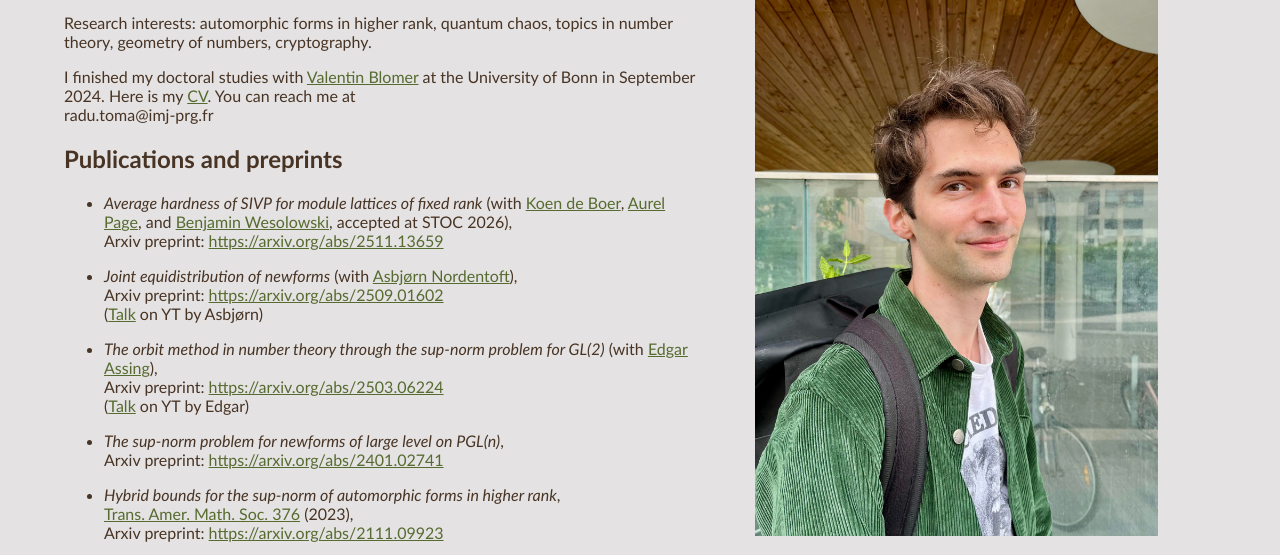
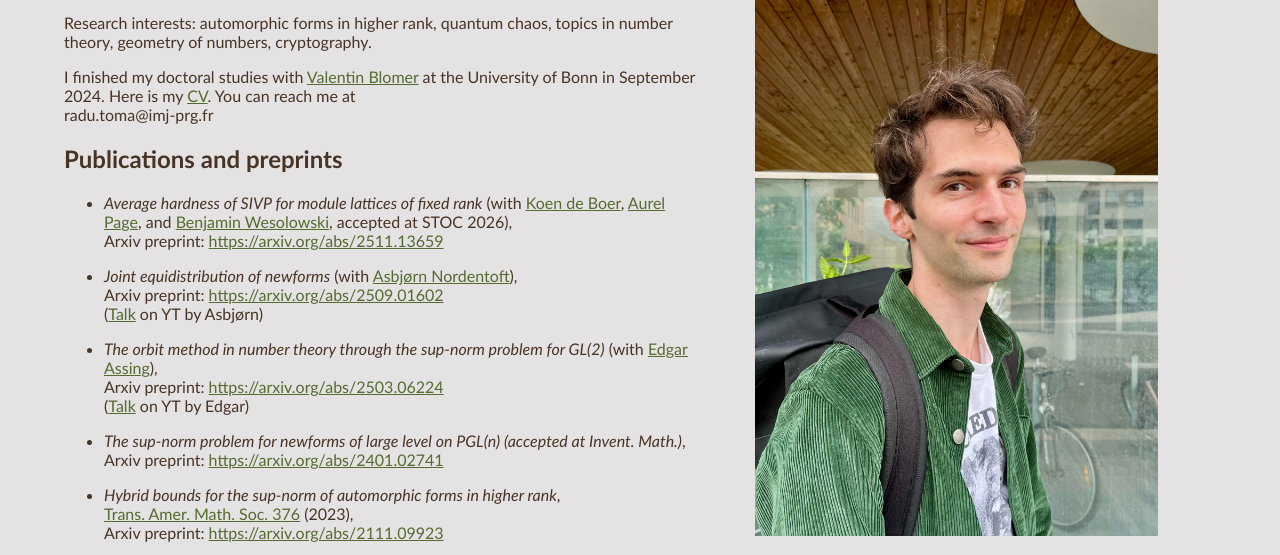
Before and after one commit to radustoma/radustoma.github.io, a plain HTML site: page index.html in a window 1280 px wide. Shown: the part 184-739 px from the top of the page. Drawn offline with Linux system fonts and the light colour scheme.

Commit message:
Update index.html

```diff
--- a/index.html
+++ b/index.html
@@ -80,7 +80,7 @@
         </ul>
         <ul>
             <li>
-                <em>The sup-norm problem for newforms of large level on PGL(n)</em>,<br/>
+                <em>The sup-norm problem for newforms of large level on PGL(n) (accepted at Invent. Math.)</em>,<br/>
                 Arxiv preprint:
                 <a href="https://arxiv.org/abs/2401.02741">
                     https://arxiv.org/abs/2401.02741
```
